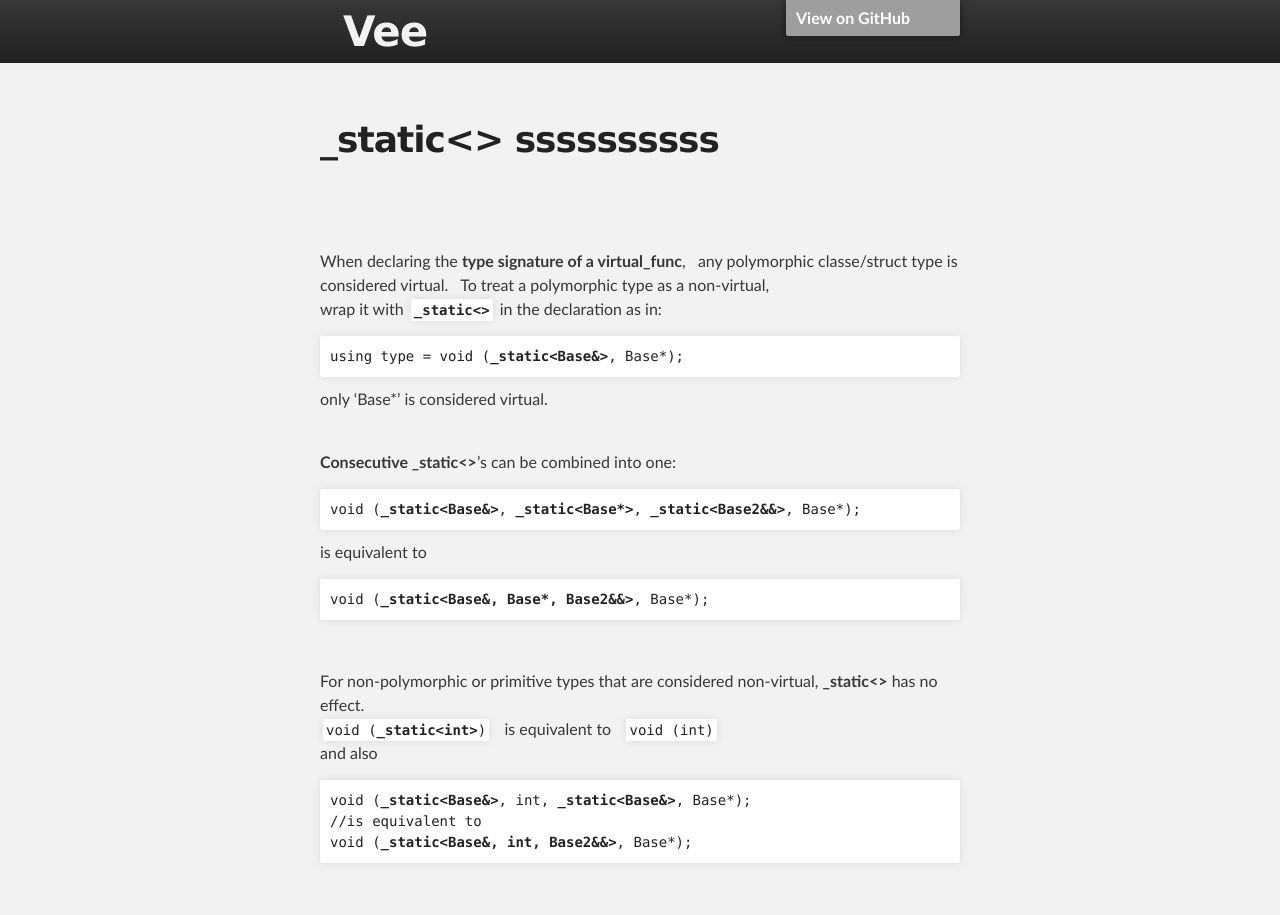
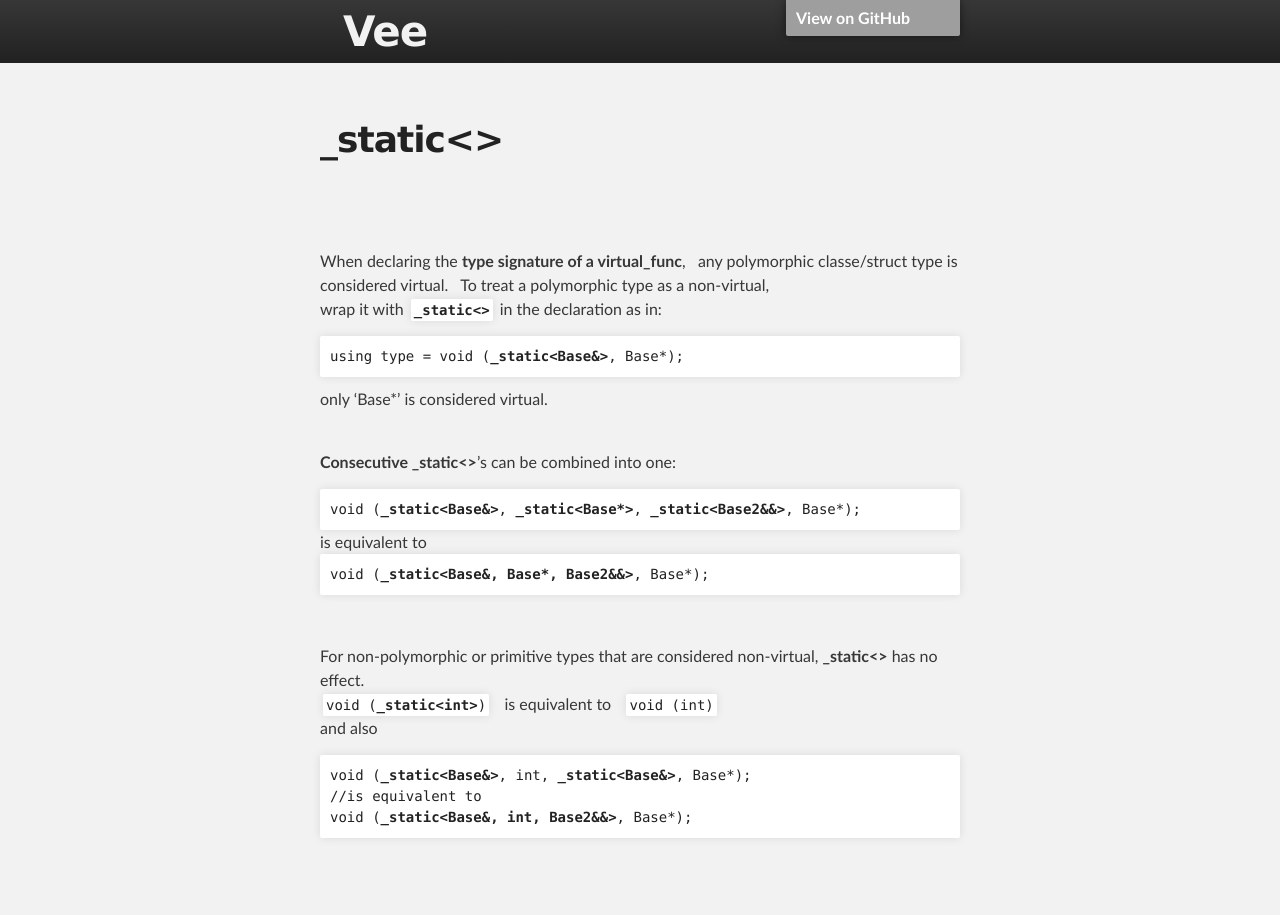
Before and after one commit to tmp2tmp/eee, a Jekyll site: the page built from docs/static.md, in a window 1280 px wide. Built offline with Jekyll 4.4.1, drawn with Linux system fonts in a browser that asks for light colours; our own code applies the rules of GitHub Pages for plain Markdown files; the repository's description, which GitHub fills in, is left out; grey boxes are pictures that could not be loaded.

Commit message:
Update static.md

```diff
--- a/docs/static.md
+++ b/docs/static.md
@@ -1,4 +1,4 @@
-# \_static<>  ssssssssss
+# \_static<>
 &nbsp;
 &nbsp;
 &nbsp;
@@ -12,9 +12,11 @@ only 'Base*' is considered virtual.
 &nbsp;
 
 **Consecutive \_static<>**'s can be combined into one:
+<div>
 <pre style=''>void (<strong>_static&lt;Base&&gt;</strong>, <strong>_static&lt;Base*&gt;</strong>, <strong>_static&lt;Base2&&&gt;</strong>, Base*);</pre>
-<span>is equivalent to</span>
+is equivalent to
 <pre>void (<strong>_static&lt;Base&, Base*, Base2&&&gt;</strong>, Base*);</pre>
+</div>
 &nbsp;
 
 For non-polymorphic or primitive types that are considered non-virtual, **\_static<>** has no effect.
```
